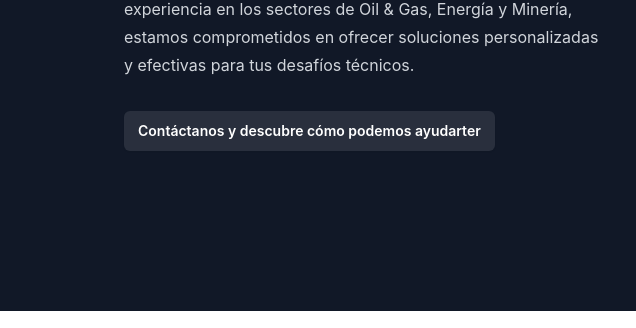
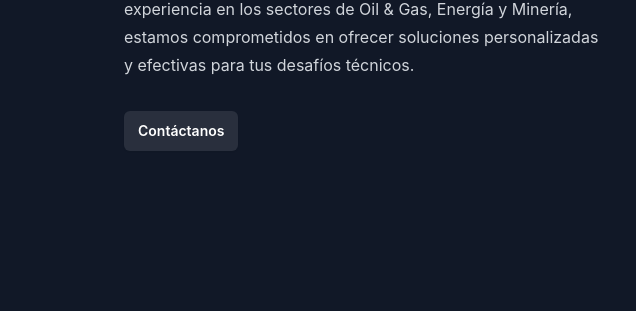
Before and after one commit to coca453/tecnoCorpPoc, an Astro site: page / in a window 1280 px wide. Shown: the part 2257-2585 px from the top of the page, 644-1280 px from the left. Built offline with nearby package versions, Linux system fonts and the light colour scheme; Astro itself is replaced by a stand-in of ours.

Commit message:
fix: correcion de tamaño del boton

```diff
--- a/src/components/Contact/Contact.astro
+++ b/src/components/Contact/Contact.astro
@@ -60,7 +60,7 @@
         <a
           href="#"
           class="inline-flex rounded-md bg-white/10 px-3.5 py-2.5 text-sm font-semibold text-white shadow-sm hover:bg-white/20 focus-visible:outline focus-visible:outline-2 focus-visible:outline-offset-2 focus-visible:outline-white"
-          >Contáctanos y descubre cómo podemos ayudarter</a
+          >Contáctanos</a
         >
       </div>
     </div>
```
